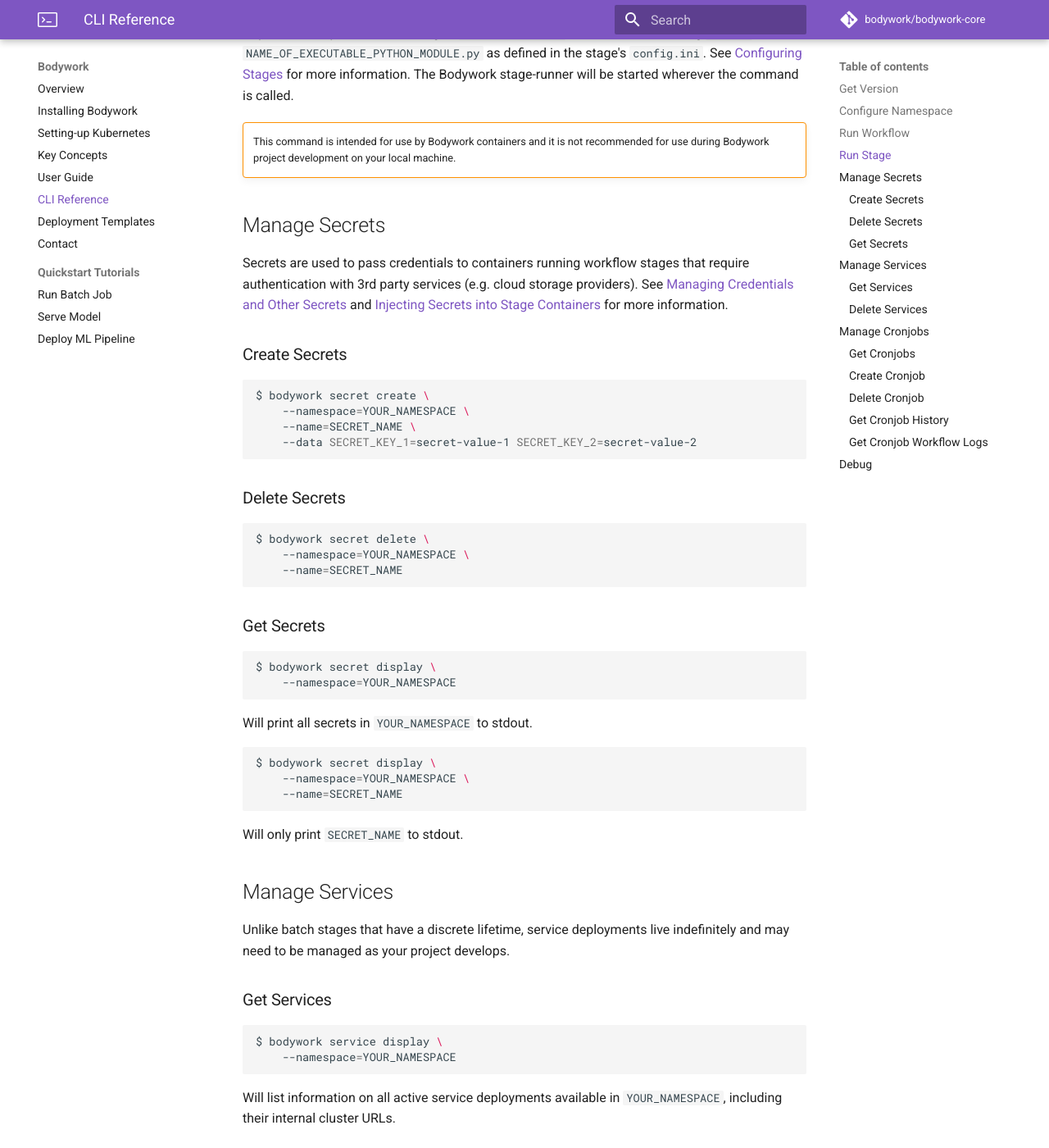
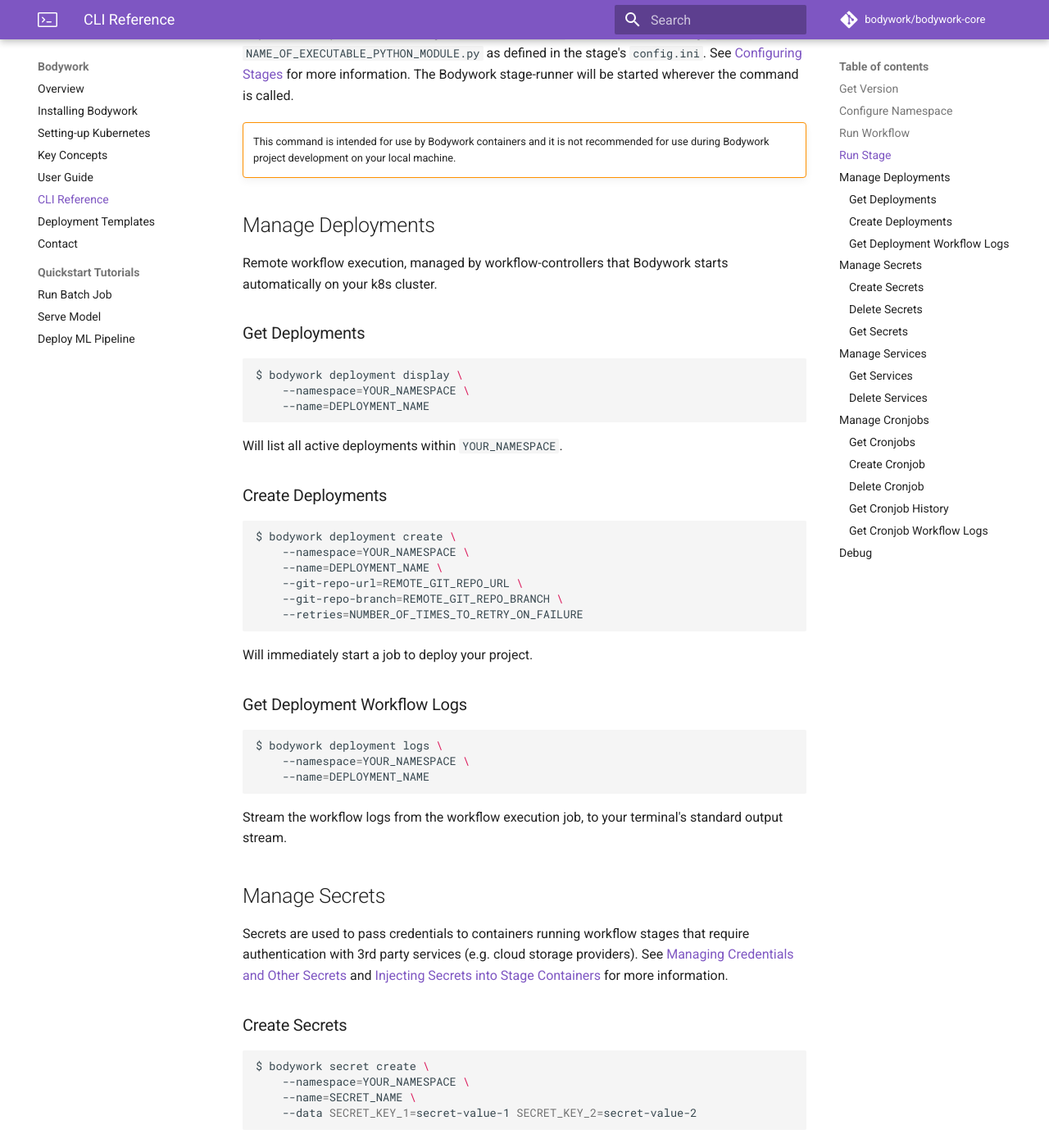
Before and after one commit to bodywork-ml/bodywork-docs, an MkDocs documentation site: the page built from docs/cli_reference.md, in a window 1280 px wide and 1400 px high, scrolled down 1239 px. Shown: the whole window at 82% size. Built offline with MkDocs 1.6.1 and Material for MkDocs 9.7.7, drawn with Linux system fonts in a browser that asks for light colours; comment, search, counter and statistics services are not loaded.

Commit message:
add deployments command info

````diff
--- a/docs/cli_reference.md
+++ b/docs/cli_reference.md
@@ -42,6 +42,43 @@ Clones the chosen branch of a Git repository containing a Bodywork ML project an
 
 !!! warning ""
     This command is intended for use by Bodywork containers and it is not recommended for use during Bodywork project development on your local machine.
+
+## Manage Deployments
+
+Remote workflow execution, managed by workflow-controllers that Bodywork starts automatically on your k8s cluster.
+
+### Get Deployments
+
+```shell
+$ bodywork deployment display \
+    --namespace=YOUR_NAMESPACE \
+    --name=DEPLOYMENT_NAME
+```
+
+Will list all active deployments within `YOUR_NAMESPACE`.
+
+### Create Deployments
+
+```shell
+$ bodywork deployment create \
+    --namespace=YOUR_NAMESPACE \
+    --name=DEPLOYMENT_NAME \
+    --git-repo-url=REMOTE_GIT_REPO_URL \
+    --git-repo-branch=REMOTE_GIT_REPO_BRANCH \
+    --retries=NUMBER_OF_TIMES_TO_RETRY_ON_FAILURE
+```
+
+Will immediately start a job to deploy your project.
+
+### Get Deployment Workflow Logs
+
+```shell
+$ bodywork deployment logs \
+    --namespace=YOUR_NAMESPACE \
+    --name=DEPLOYMENT_NAME
+```
+
+Stream the workflow logs from the workflow execution job, to your terminal's standard output stream.
 
 ## Manage Secrets
 
````
Also changed, not shown: docs/key_concepts.md (+1 -1 lines), docs/user_guide.md (+82 -26 lines).
